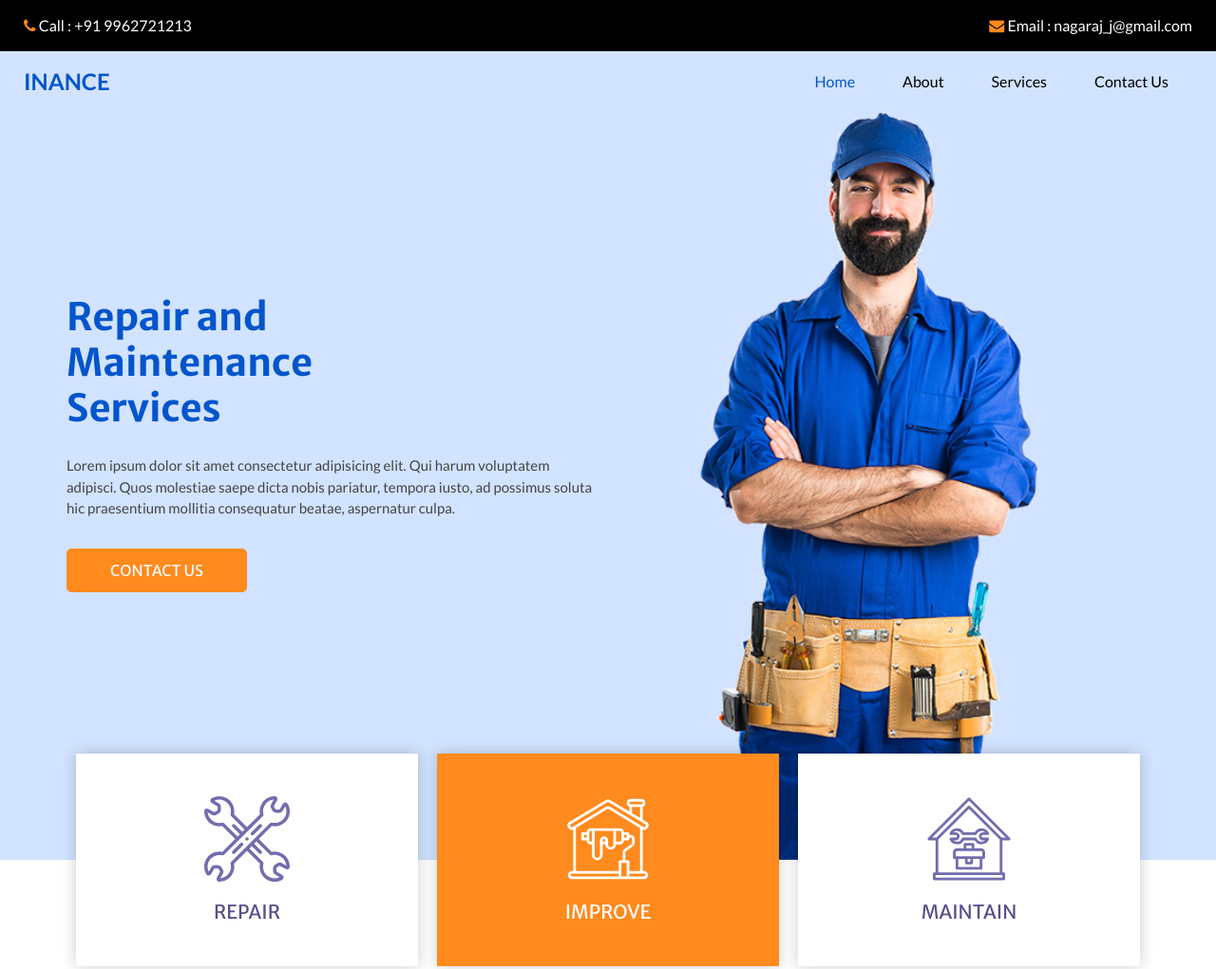
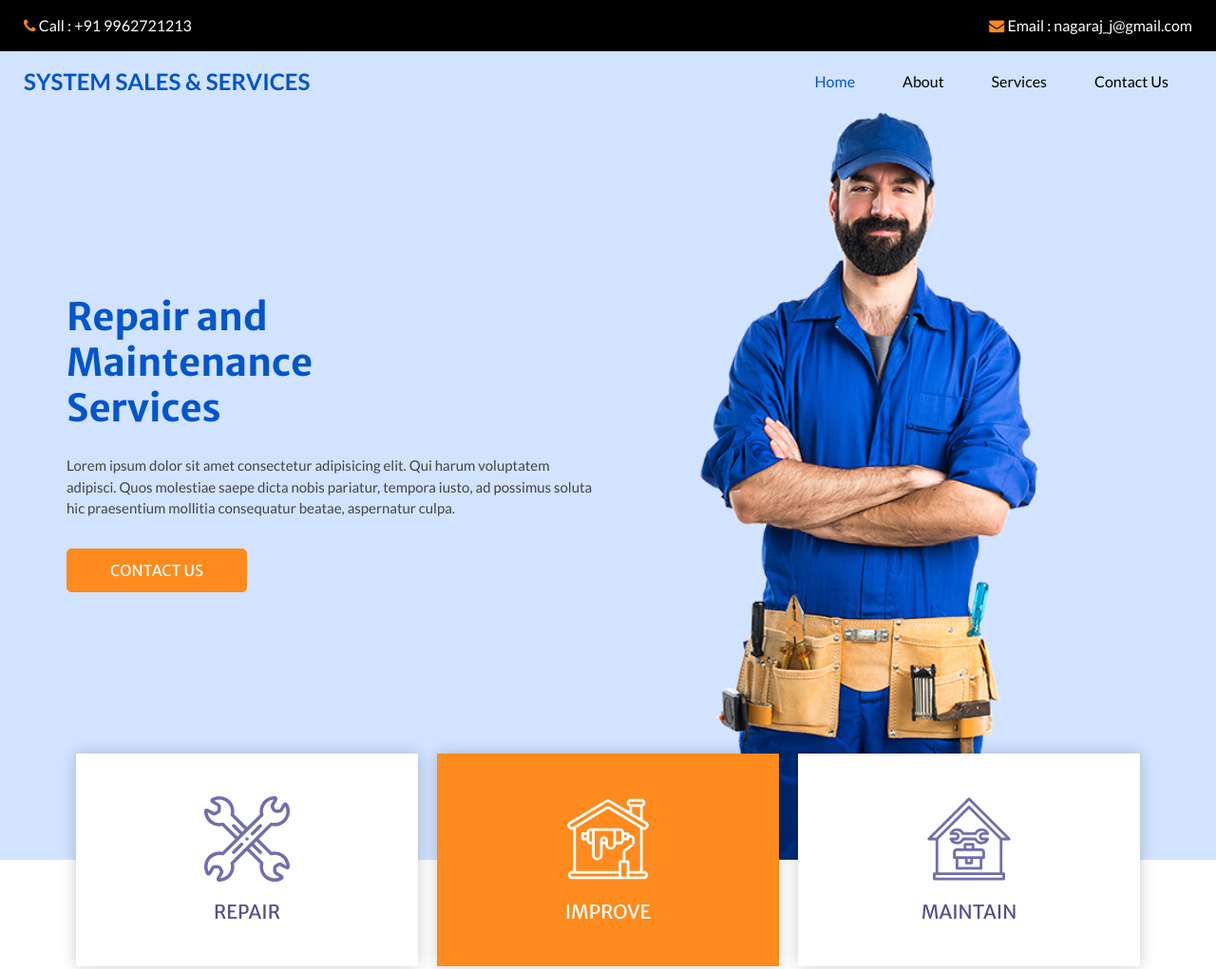
Before and after one commit to nagaraj2885/website, a plain HTML site: page inance-html/index.html in a window 1280 px wide. Shown: the top 1021 px of the page at 95% size. Drawn offline with nearby package versions, Linux system fonts and the light colour scheme; some packages are replaced by stand-ins of ours.

Commit message:
Update Title Names

```diff
--- a/inance-html/index.html
+++ b/inance-html/index.html
@@ -12,7 +12,7 @@
   <meta name="description" content="" />
   <meta name="author" content="" />
 
-  <title>Inance</title>
+  <title>SYSTEM SALES & SERVICES </title>
 
   <!-- slider stylesheet -->
   <link rel="stylesheet" type="text/css" href="https://cdnjs.cloudflare.com/ajax/libs/OwlCarousel2/2.3.4/assets/owl.carousel.min.css" />
@@ -55,7 +55,7 @@
           <nav class="navbar navbar-expand-lg custom_nav-container ">
             <a class="navbar-brand" href="index.html">
               <span>
-                Inance
+                SYSTEM SALES & SERVICES
               </span>
             </a>
 
```
Also changed, not shown: inance-html/contact.html (+2 -2 lines), inance-html/service.html (+2 -2 lines).
